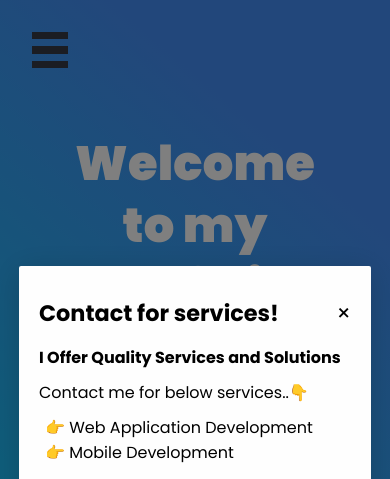
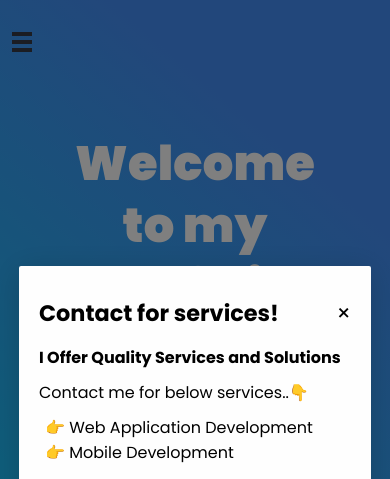
Before and after one commit to Tadessejemal1/portfolio-new, a React app: page / in a window 390 px wide. Shown: the top 479 px of the page. Built offline with nearby package versions, Linux system fonts and the light colour scheme; some packages are replaced by stand-ins of ours.

Commit message:
fix humburger width

```diff
--- a/src/components/NavBar/NavBar.css
+++ b/src/components/NavBar/NavBar.css
@@ -79,3 +79,12 @@
   visibility: visible;
   height: 3px;
 }
+
+@media only screen and (max-width: 640px) {
+  .bm-burger-button {
+    position: fixed;
+    width: 20px;
+    height: 20px;
+    left: 12px;
+  }
+}
```
